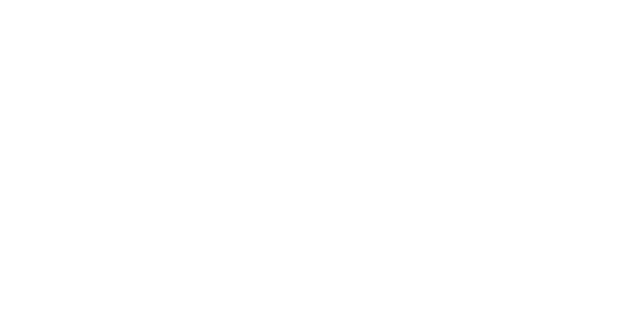
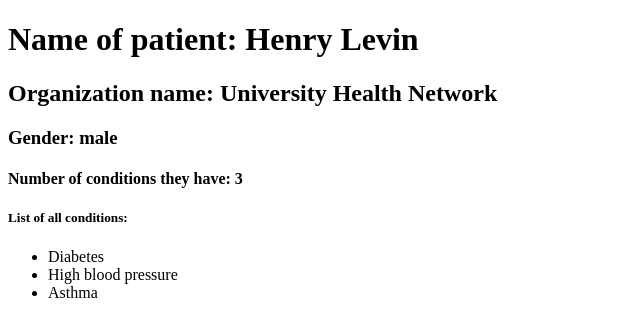
Before and after one commit to kimcodeashian/tech_q3, a plain HTML site: page index.html in a window 1280 px wide. Shown: the whole page, without its empty margins (0-640 px from the left). Drawn offline with nearby package versions, Linux system fonts and the light colour scheme.

Commit message:
added json into js due to security issues, rendered information as required to DOM

```diff
--- a/index.html
+++ b/index.html
@@ -5,10 +5,10 @@
 	<title>Test Q3</title>
 </head>
 <body>
-	<div id="outlet">
+	<div id="app">
 
 	</div>
-    <!-- <script src="https://code.jquery.com/jquery-3.2.1.min.js" integrity="sha256-hwg4gsxgFZhOsEEamdOYGBf13FyQuiTwlAQgxVSNgt4=" crossorigin="anonymous"></script> -->
+    <script src="https://code.jquery.com/jquery-3.2.1.min.js" integrity="sha256-hwg4gsxgFZhOsEEamdOYGBf13FyQuiTwlAQgxVSNgt4=" crossorigin="anonymous"></script>
     <script src="js/script.js"></script>
 </body>
 </html>
--- a/js/script.js
+++ b/js/script.js
@@ -10,4 +10,80 @@
  * - Epilepsy
  * - Sleep apnea
  */
- console.log('hello')
+
+
+/* had browswer/security issues for loading json file locally
+   so I included js if that's okay
+	Error I got:
+		XMLHttpRequest cannot load file:///.../data.json. Cross origin
+		requests are only supported for protocol schemes: http, data, chrome,
+		chrome-extension, https, chrome-extension-resource.
+
+*/
+ const model = {
+   "resourceType": "Patient",
+   "id": "xcda",
+   "text": {
+       "status": "generated",
+       "div": "\n      \n      <p>Henry Levin the 7th</>\n    \n    </div>"
+   },
+   "identifier": [
+     {
+       "use": "usual",
+       "type": {
+         "coding": [
+           {
+             "system": "htt://hl7.org/fhir/v2/0203",
+             "code": "MR"
+           }
+         ]
+       },
+       "system": "urn:oid:2.16.840.1.113883.19.5",
+       "value": "12345"
+     }
+   ],
+   "active": true,
+   "name": [
+     {
+       "family": [
+         "Levin"
+       ],
+       "given": [
+         "Henry"
+       ]
+     }
+   ],
+   "gender": "male",
+   "birthDate": "2002-09-24",
+   "managingOrganization": {
+     "reference": "Organization/2.16.840.1.113883.19.5",
+     "display": "University Health Network"
+   },
+   "conditions": [
+     "Diabetes",
+     "High blood pressure",
+     "Asthma"
+   ]
+ };
+
+ const $memberName = $('<h1></h1>').text(`Name of patient: ${model.name[0].given[0]} ${model.name[0].family[0]}`);
+ const $organizationName = $('<h2></h2>').text(`Organization name: ${model.managingOrganization.display}`);
+ const $gender = $('<h3></h3>').text(`Gender: ${model.gender}`);
+ const $conditionsLength = $('<h4></h4>').text(`Number of conditions they have: ${model.conditions.length}`);
+ const $conditionsTitle = $('<h5></h5>').text('List of all conditions:');
+ const $conditions = $('<ul></ul>');
+
+ for (let i = 0; i < model.conditions.length; i++) {
+   const list = $('<li></li>').text(`${model.conditions[i]}`);
+   $conditions.append(list);
+ }
+
+ const $listOfConditions = $('<div></div>').append($conditionsTitle, $conditions);
+
+ $('#app').append(
+   $memberName,
+   $organizationName,
+   $gender,
+   $conditionsLength,
+   $listOfConditions,
+ );
```
Also changed, not shown: patient.json (+12 -12 lines).
